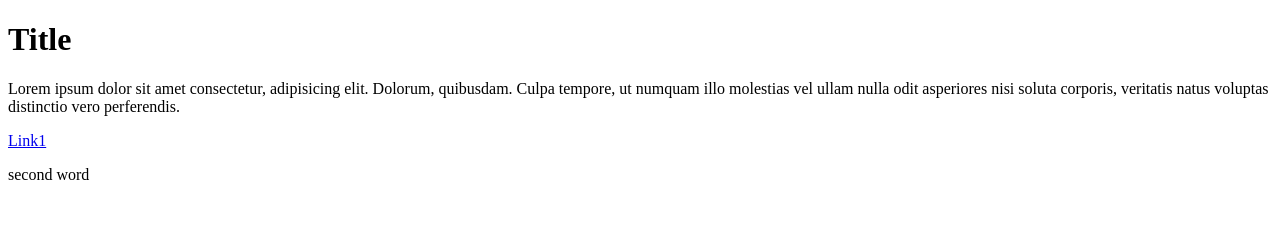
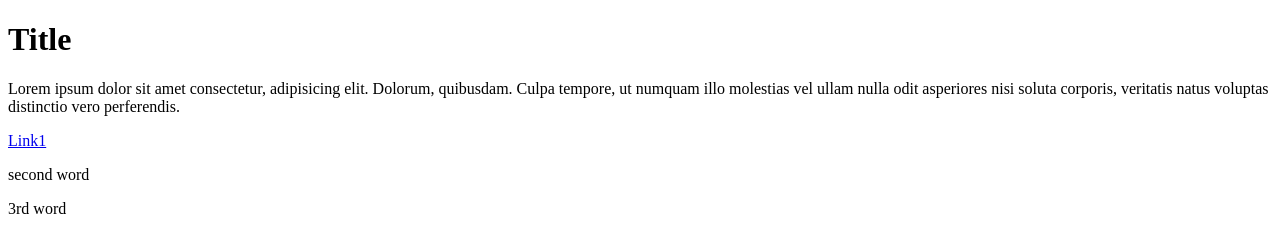
Before and after one commit to YuriiHaidai/FE_Core_19, a plain HTML site: page index.html in a window 1280 px wide. Drawn offline with Linux system fonts and the light colour scheme.

Commit message:
add 3rd word

```diff
--- a/index.html
+++ b/index.html
@@ -11,5 +11,6 @@
     <p>Lorem ipsum dolor sit amet consectetur, adipisicing elit. Dolorum, quibusdam. Culpa tempore, ut numquam illo molestias vel ullam nulla odit asperiores nisi soluta corporis, veritatis natus voluptas distinctio vero perferendis.</p>
     <a href="#">Link1</a>
     <p>second word</p>
+    <p>3rd word</p>
 </body>
 </html>
```
